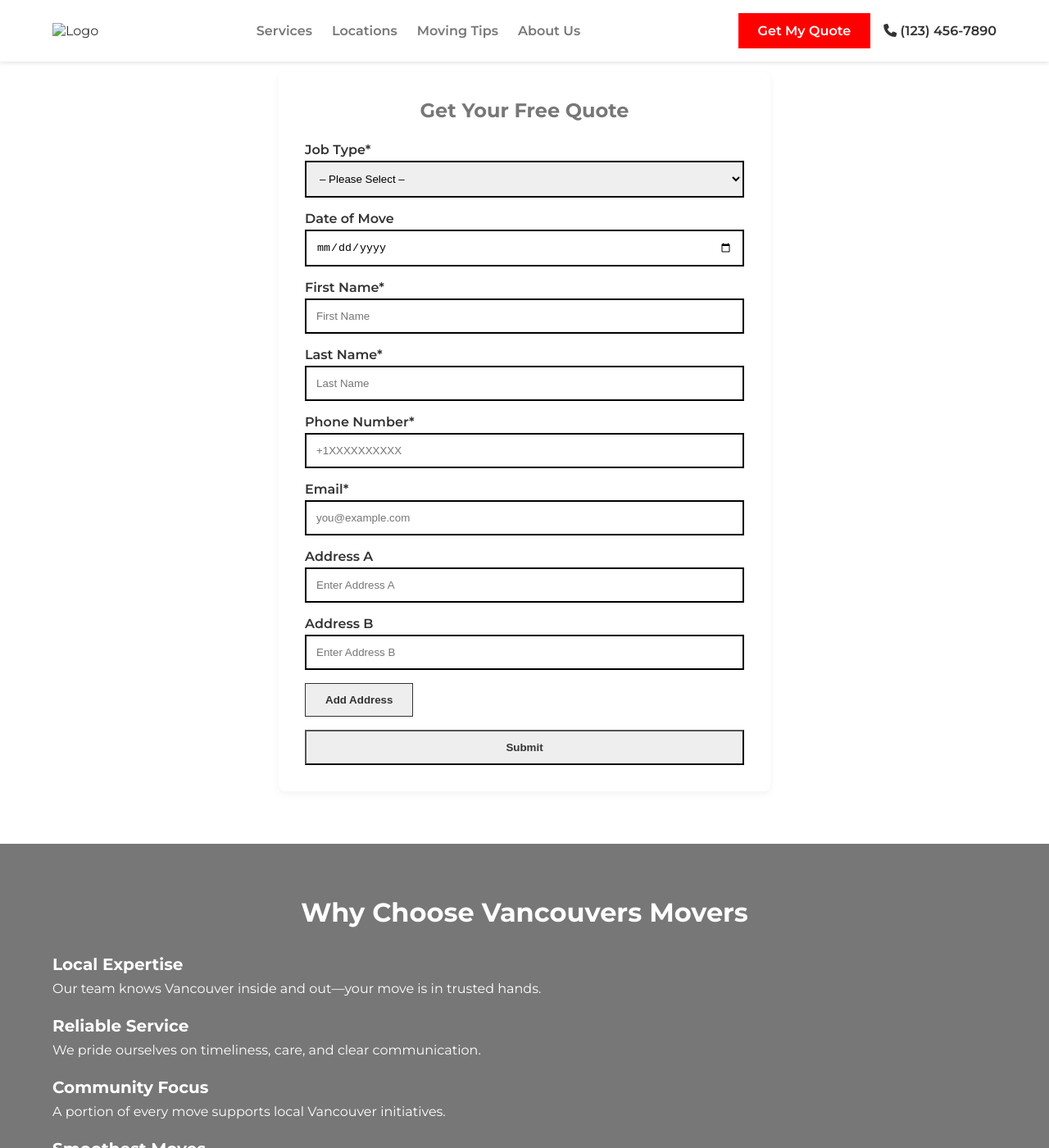
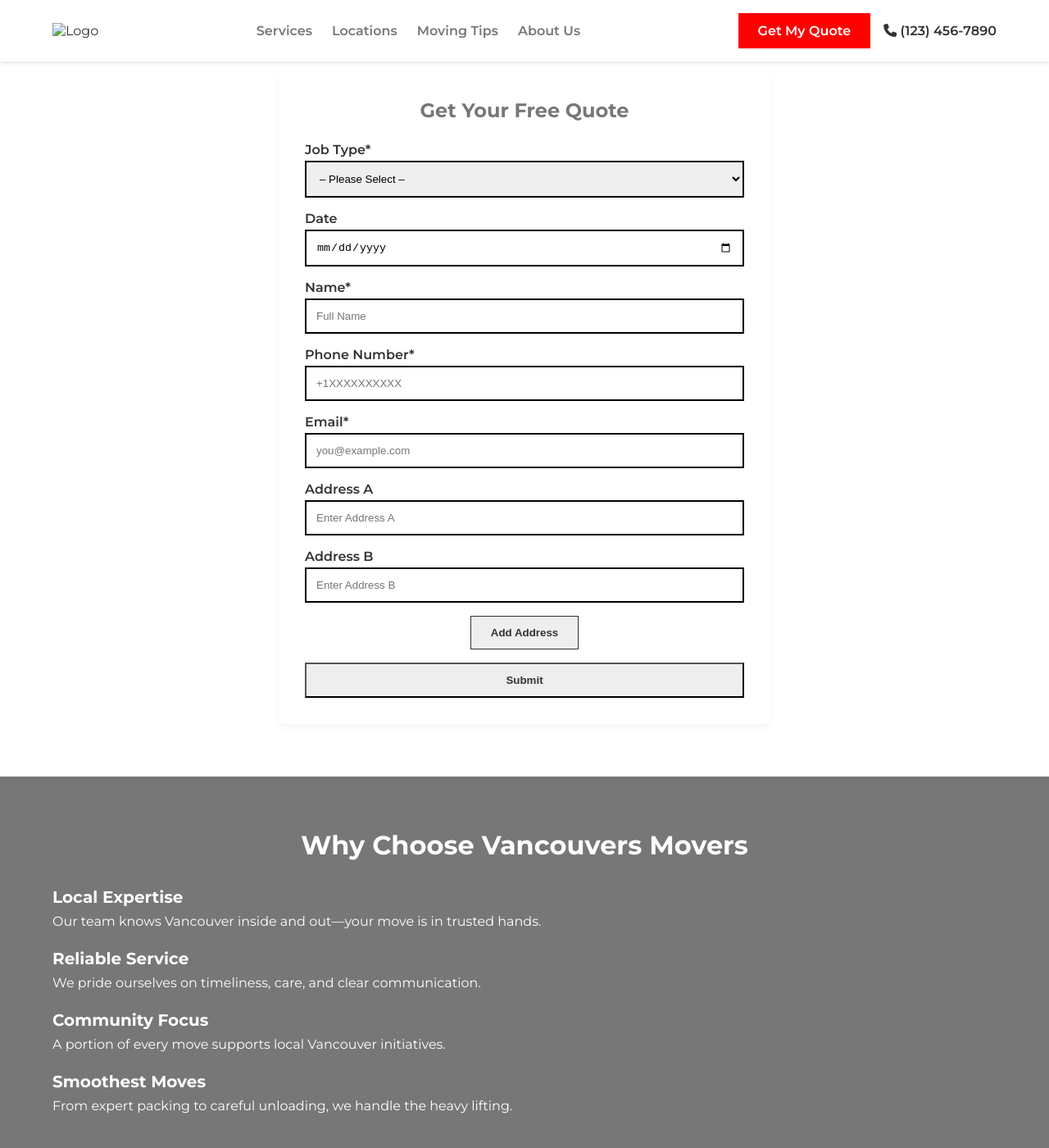
Before and after one commit to transamericanlogisticsgroup/brand-website-template, a Jekyll site: the page built from index.html, in a window 1280 px wide and 1400 px high, scrolled down 979 px. Shown: the whole window at 82% size. Built offline with Jekyll 4.4.1, drawn with Linux system fonts in a browser that asks for light colours.

Commit message:
Update quote.html

```diff
--- a/_includes/quote.html
+++ b/_includes/quote.html
@@ -16,12 +16,28 @@
     to { transform: rotate(360deg); }
   }
 
-  /* Add Address button spacing */
+  /* Add Address button styling */
   #add-address {
-    margin-bottom: 1rem;
+    display: block;
+    margin: 1rem auto;
     background: var(--secondary-bg);
     color: var(--text-color);
     border: 1px solid var(--text-color);
+  }
+
+  /* Address group delete button */
+  .address-group {
+    position: relative;
+  }
+  .address-group .delete-address {
+    position: absolute;
+    top: 0.5rem;
+    right: 0.5rem;
+    background: transparent;
+    border: none;
+    font-size: 1.2rem;
+    color: var(--error-color);
+    cursor: pointer;
   }
 </style>
 
@@ -40,35 +56,45 @@
           <label for="job-type">Job Type*</label>
           <select id="job-type" name="job_type" required>
             <option value="">– Please Select –</option>
-            <option>Piano Moving</option>
-            <option>Junk Removal</option>
-            <option>Apartment to Storage</option>
-            <option>House to Storage</option>
-            <option>Local Residential Move</option>
-            <option>Commercial Move</option>
-            <option>Office Relocation</option>
-            <option>Furniture Packing/Unpacking</option>
-            <option>Full-Service Packing</option>
-            <option>Partial Packing</option>
+            <optgroup label="Home">
+              <option>Studio Home</option>
+              <option>1 Bedroom Home</option>
+              <option>2 Bedroom Home</option>
+              <option>3+ Bedroom Home</option>
+            </optgroup>
+            <optgroup label="Specialty Services">
+              <option>Piano Moving</option>
+              <option>Junk Removal</option>
+              <option>Furniture Packing/Unpacking</option>
+              <option>Full-Service Packing</option>
+              <option>Partial Packing</option>
+            </optgroup>
+            <optgroup label="Commercial/Other">
+              <option>Commercial Move</option>
+              <option>Office Relocation</option>
+            </optgroup>
           </select>
         </div>
 
+        <!-- Date -->
         <div class="form-group">
-          <label for="date">Date of Move</label>
+          <label for="date">Date</label>
           <input type="date" id="date" name="date" required />
         </div>
+
+        <!-- Name -->
         <div class="form-group">
-          <label for="fname">First Name*</label>
-          <input type="text" id="fname" name="fname" placeholder="First Name" required />
+          <label for="name">Name*</label>
+          <input type="text" id="name" name="name" placeholder="Full Name" required />
         </div>
-        <div class="form-group">
-          <label for="lname">Last Name*</label>
-          <input type="text" id="lname" name="lname" placeholder="Last Name" required />
-        </div>
+
+        <!-- Phone -->
         <div class="form-group">
           <label for="phone">Phone Number*</label>
           <input type="tel" id="phone" name="From" placeholder="+1XXXXXXXXXX" required />
         </div>
+
+        <!-- Email -->
         <div class="form-group">
           <label for="email">Email*</label>
           <input type="email" id="email" name="email" placeholder="you@example.com" required />
@@ -87,6 +113,7 @@
         </div>
         <button type="button" id="add-address" class="btn">Add Address</button>
 
+        <!-- Submit -->
         <button
           type="submit"
           class="btn"
@@ -96,6 +123,7 @@
         </button>
       </form>
 
+      <!-- Success Message -->
       <div
         id="quote-success"
         style="display:none; text-align:center; margin-top:1rem; color:var(--primary-color);"
```
Also changed, not shown: other parts of _includes/quote.html (+17 -10 lines).
